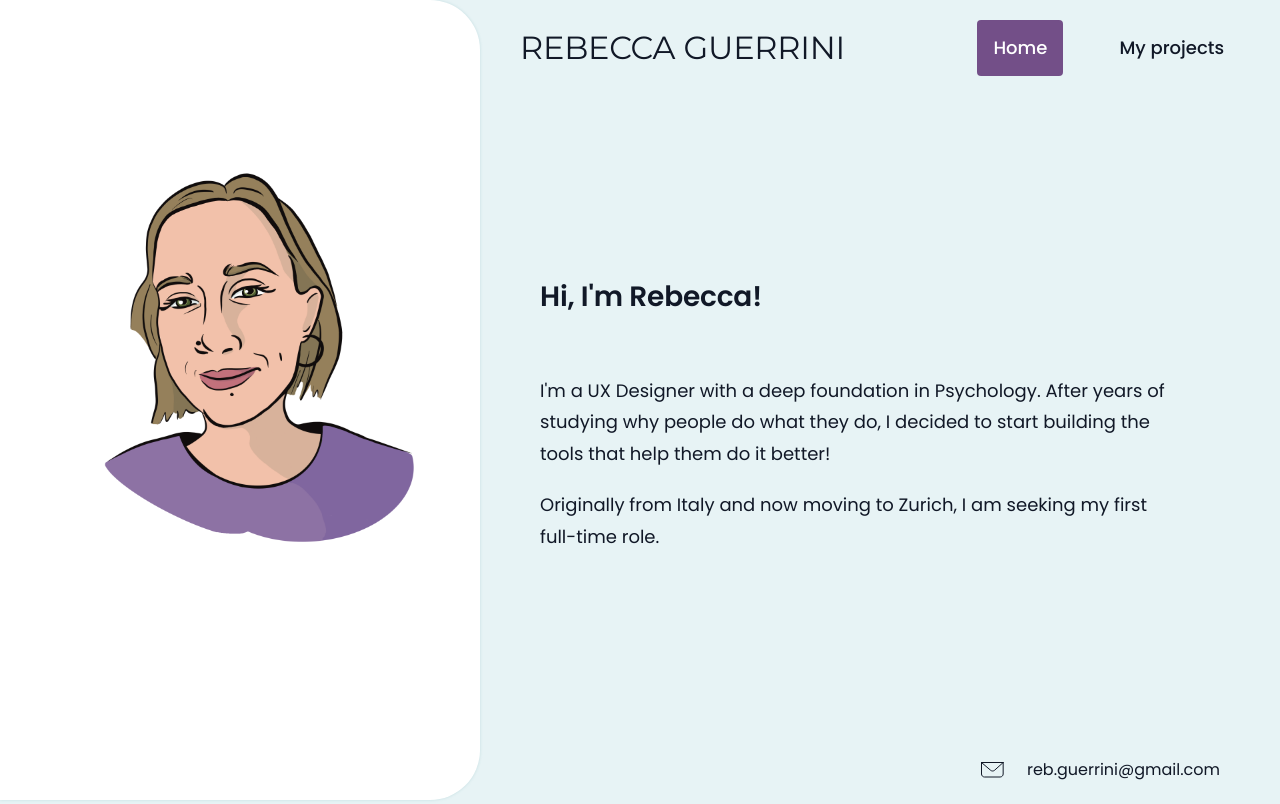
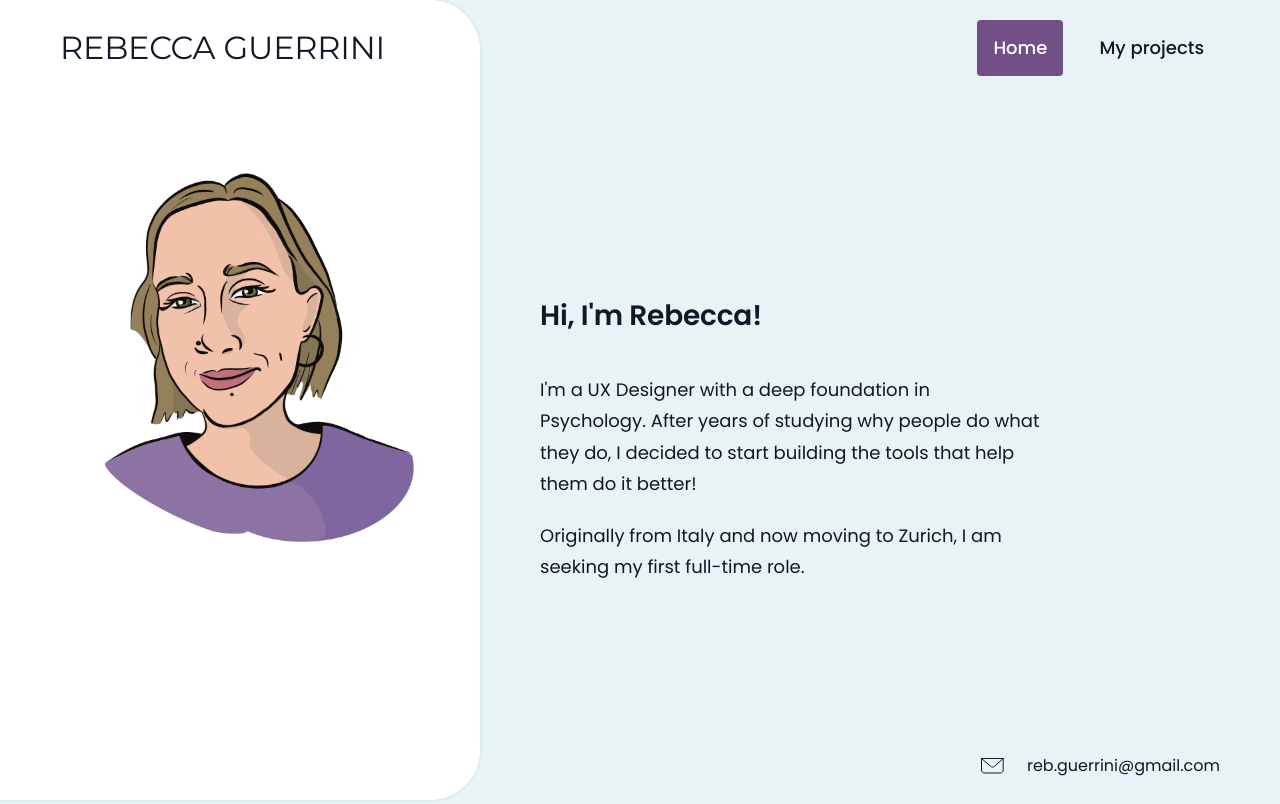
Before and after one commit to Becks-66/portfolio, a website built with Vite: page index.html in a window 1280 px wide. Built offline with nearby package versions, Linux system fonts and the light colour scheme.

Commit message:
fix the header

```diff
--- a/src/style.css
+++ b/src/style.css
@@ -132,6 +132,11 @@ img {
    ============================================= */
 .header {
   padding: var(--space-sm);
+  position: fixed;
+  top: 0;
+  left: 0;
+  right: 0;
+  z-index: 100;
 }
 
 .header__container {
@@ -205,6 +210,7 @@ img {
   flex-direction: column;
   align-items: center;
   padding: var(--space-sm);
+  padding-top: calc(var(--space-xl) + var(--space-md));
   gap: var(--space-md);
 }
 
@@ -299,15 +305,20 @@ img {
 
   /* Header */
   .header {
-    position: relative;
-    z-index: 10;
-    padding: var(--space-sm) var(--space-sm) var(--space-sm) calc(410px + var(--space-sm));
+    position: fixed;
+    top: 0;
+    left: 0;
+    right: 0;
+    z-index: 100;
+    padding: var(--space-sm) var(--space-md);
   }
 
   .header__container {
     flex-direction: row;
     justify-content: space-between;
-    max-width: 728px;
+    align-items: center;
+    max-width: none;
+    width: 100%;
   }
 
   .header__logo {
@@ -317,7 +328,7 @@ img {
 
   .header__nav {
     width: auto;
-    gap: var(--space-md);
+    gap: var(--space-sm);
   }
 
   .nav-button {
@@ -358,13 +369,16 @@ img {
   .main-content {
     margin-left: 410px;
     padding: var(--space-md);
+    padding-top: calc(var(--space-xl) + var(--space-md));
     justify-content: center;
-    min-height: calc(100vh - 160px);
+    min-height: 100vh;
+    align-items: flex-start;
   }
 
   .hero {
     text-align: left;
-    gap: var(--space-xl);
+    gap: var(--space-md);
+    max-width: 500px;
   }
 
   .hero__title {
@@ -384,13 +398,14 @@ img {
 
   /* Footer */
   .footer {
-    margin-left: 410px;
+    position: fixed;
+    bottom: 0;
+    right: 0;
     padding: var(--space-sm) var(--space-md);
   }
 
   .footer__container {
     justify-content: flex-end;
-    max-width: 728px;
   }
 
   .footer__email-text {
@@ -405,11 +420,7 @@ img {
 @media (min-width: 1024px) {
   /* Header */
   .header {
-    padding: var(--space-sm) var(--space-md) var(--space-sm) calc(480px + var(--space-md));
-  }
-
-  .header__container {
-    max-width: 880px;
+    padding: var(--space-sm) var(--space-lg);
   }
 
   /* Side Frame */
@@ -425,22 +436,18 @@ img {
   .main-content {
     margin-left: 480px;
     padding: var(--space-lg);
+    padding-top: calc(var(--space-xl) + var(--space-lg));
     align-items: flex-start;
   }
 
   .hero {
-    max-width: 628px;
-    gap: var(--space-lg);
+    max-width: 500px;
+    gap: var(--space-md);
   }
 
   /* Footer */
   .footer {
-    margin-left: 480px;
     padding: var(--space-sm) var(--space-lg);
-  }
-
-  .footer__container {
-    max-width: 880px;
   }
 }
 
@@ -448,12 +455,6 @@ img {
    Large Desktop Breakpoint (1360px+)
    ============================================= */
 @media (min-width: 1360px) {
-  .header__container,
-  .footer__container {
-    max-width: 880px;
-    margin: 0 auto;
-  }
-
   .main-content {
     max-width: calc(880px + 480px);
   }
```
